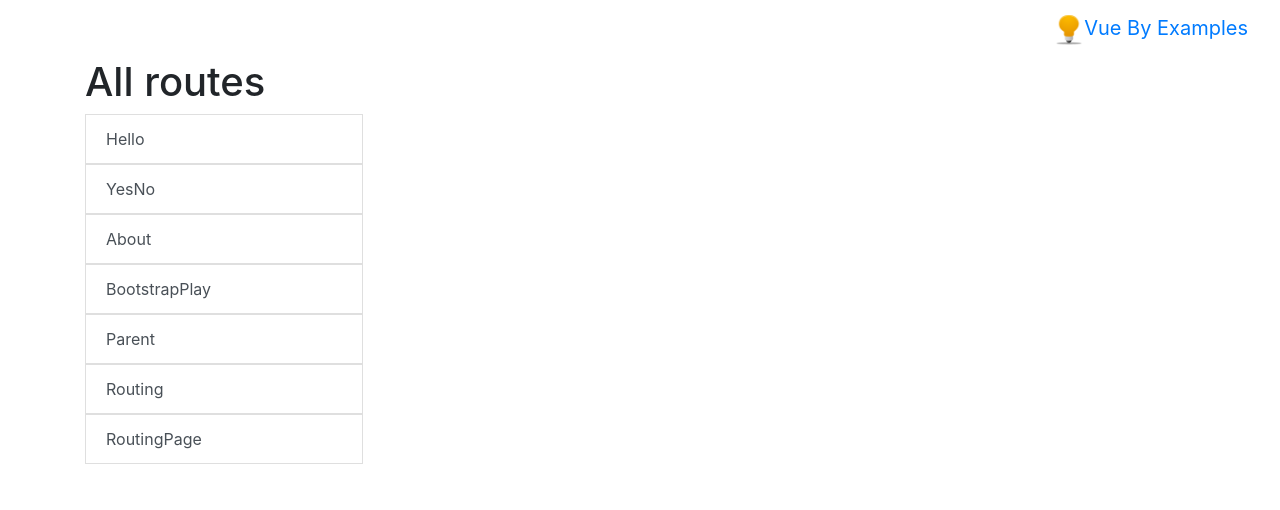
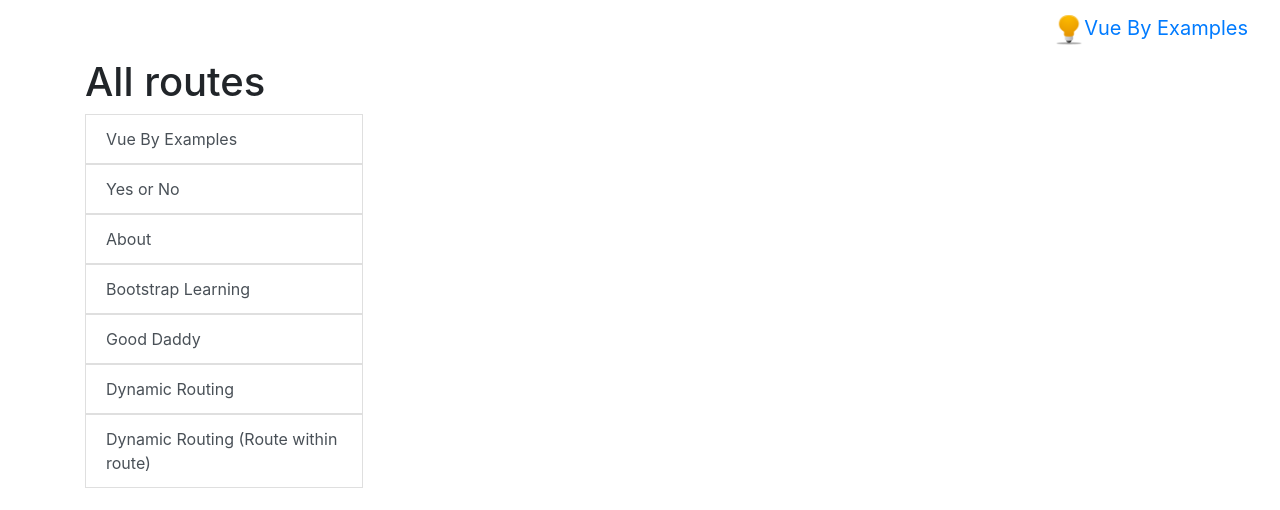
Before and after one commit to erykwho/vue-by-examples, a Vue app: page / in a window 1280 px wide. Shown: the top 510 px of the page. Built offline with nearby package versions, Linux system fonts and the light colour scheme.

Commit message:
Organize components path

```diff
--- a/src/components/MenuOptions.vue
+++ b/src/components/MenuOptions.vue
@@ -19,8 +19,8 @@
 
           <b-nav-item-dropdown text="Cool Stuff" right>
             <b-dropdown-item to="/yesno">Yes/No</b-dropdown-item>
-            <b-dropdown-item to="/bootstrap-play">Bootstrap Play</b-dropdown-item>
-            <b-dropdown-item to="/emit-trigger">Emit Trigger</b-dropdown-item>
+            <b-dropdown-item to="/bootstrap-learning">Bootstrap Learning</b-dropdown-item>
+            <b-dropdown-item to="/good-dady">Good Daddy</b-dropdown-item>
           </b-nav-item-dropdown>
 
         </b-nav>
--- a/src/components/Parent.vue
+++ b/src/components/cool-stuff/good-daddy/GoodDaddy.vue
@@ -46,13 +46,13 @@
           <template v-for='(name, index) in children'>
 
             <div :key="name" class="col-auto border">
-              <child
+              <good-boy
                 v-bind:index="index"
                 v-bind:name="name"
                 v-bind:daddyGood="daddyGood"
                 v-on:abortChild="removeChild($event)"
                 v-on:rename="renameChild($event)">
-              </child>
+              </good-boy>
             </div>
           </template>
         </transition-group>
@@ -64,7 +64,7 @@
 
 
 <script>
-import Child from '@/components/Child.vue'
+import GoodBoy from '@/components/cool-stuff/good-daddy/GoodBoy.vue'
 import _ from 'lodash'
 export default {
   data () {
@@ -120,7 +120,7 @@ export default {
     }
   },
   components: {
-    Child
+    GoodBoy
   }
 }
 </script>
--- a/src/router/routes.js
+++ b/src/router/routes.js
@@ -1,19 +1,23 @@
-import Hello from '@/components/Hello'
+import VueByExamples from '@/components/VueByExamples'
 import About from '@/components/About'
-import YesNo from '@/components/YesNo'
-import Parent from '@/components/Parent'
-import BootstrapPlay from '@/components/BootstrapPlay'
-import Routing from '@/components/Routing'
+
+// Cool Stuff
+import YesNo from '@/components/cool-stuff/YesNo'
+import BootstrapLearning from '@/components/cool-stuff/BootstrapLearning'
+import GoodDaddy from '@/components/cool-stuff/good-daddy/GoodDaddy'
+
+// Routing
+import DynamicRouting from '@/components/routing/DynamicRouting'
 
 var routes = [
   {
     path: '/',
-    name: 'Hello',
-    component: Hello
+    name: 'Vue By Examples',
+    component: VueByExamples
   },
   {
     path: '/yesno',
-    name: 'YesNo',
+    name: 'Yes or No',
     component: YesNo
   },
   {
@@ -23,23 +27,23 @@ var routes = [
   },
   {
     path: '/bootstrap-play',
-    name: 'BootstrapPlay',
-    component: BootstrapPlay
+    name: 'Bootstrap Learning',
+    component: BootstrapLearning
   },
   {
-    path: '/emit-trigger',
-    name: 'Parent',
-    component: Parent
+    path: '/good-daddy',
+    name: 'Good Daddy',
+    component: GoodDaddy
   },
   {
     path: '/dynamic-routing',
-    name: 'Routing',
-    component: Routing
+    name: 'Dynamic Routing',
+    component: DynamicRouting
   },
   {
     path: '/dynamic-routing/:id/routed/:routed_id',
-    name: 'RoutingPage',
-    component: Routing
+    name: 'Dynamic Routing (Route within route)',
+    component: DynamicRouting
   }
 ]
 
```
Also changed, not shown: src/components/VueByExamples.vue (renamed from src/components/Hello.vue), src/components/cool-stuff/BootstrapLearning.vue (renamed from src/components/BootstrapPlay.vue), src/components/cool-stuff/YesNo.vue (renamed from src/components/YesNo.vue), src/components/cool-stuff/good-daddy/GoodBoy.vue (renamed from src/components/Child.vue), src/components/routing/DynamicRouting.vue (renamed from src/components/Routing.vue).
